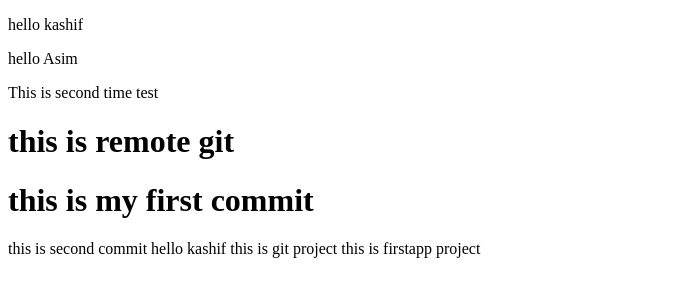
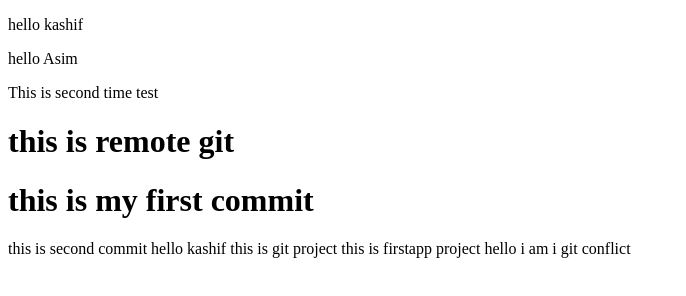
Before and after one commit to kasshif01/firstapp, a plain HTML site: page index.html in a window 1280 px wide. Shown: the whole page, without its empty margins (0-686 px from the left). Drawn offline with Linux system fonts and the light colour scheme.

Commit message:
kashif chanes

```diff
--- a/index.html
+++ b/index.html
@@ -16,5 +16,7 @@ hello kashif
 this is git project
 
 this is firstapp project
+
+hello i am i git conflict
 </body>
 </html>
```
